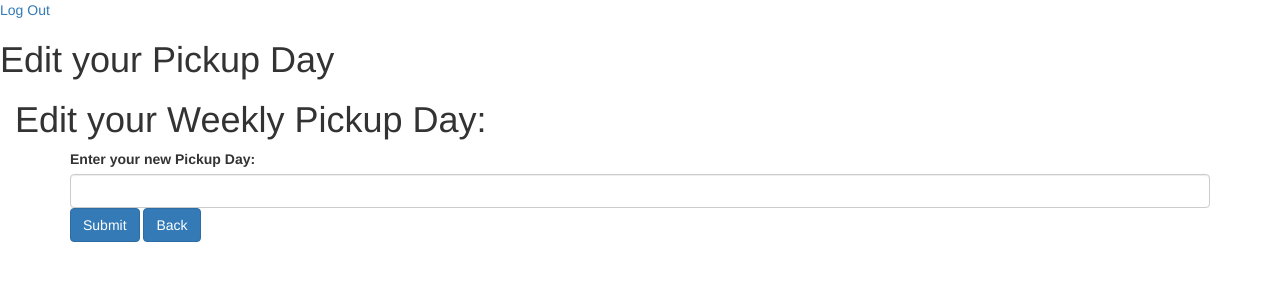
After one commit to MadisonLifeAgent/TrashCollectorRepo, a Django app: page /customers/changepickupdate/ in a window 1280 px wide. The commit adds this page. Shown: the top 300 px of the page. Run offline with Django 3.2, Linux system fonts and the light colour scheme; a user stored in the database is signed in; tables that the repository leaves empty hold one stand-in row (values such as "Sample post"); some libraries are stand-ins or nearby versions.

Commit message:
added pickupday (nav bar link, html, function, and path)

```diff
--- /dev/null
+++ b/trash_collector/customers/templates/customers/pickup_day.html
@@ -0,0 +1,24 @@
+{% extends 'base.html' %}
+{# This top line allows this template to utilizing the styling and layout from the base. All your templates should do the same. #}
+
+{% block title %} Edit your Pickup Day {% endblock %}
+
+{% block header %} Edit your Pickup Day {% endblock %}
+
+{% block content %}
+  <!-- Go here if customer logged in -->
+  {% if user.is_authenticated %}
+    <h1 class="container-fluid"> Edit your Weekly Pickup Day: </h1>
+    <form action="{% url 'customers:pickup_day' %}" method="post" class="container">
+        {% csrf_token %}
+        <div class="form-floating mb-3">
+            <label for="pickup_day" class="form-label">Enter your new Pickup Day:</label>
+            <input type="text" name="pickup_day" id="pickup_day" class="form-control">
+        </div>
+
+        <button type="submit" class="btn btn-primary">Submit</button>
+        <a href="{% url 'customers:index' %}"  class="btn btn-primary">Back</a>
+    </form>
+
+  {% endif %}
+{% endblock %}
--- a/trash_collector/customers/urls.py
+++ b/trash_collector/customers/urls.py
@@ -8,5 +8,7 @@ app_name = "customers"
 urlpatterns = [
     path('', views.index, name="index"),
     path('create/', views.create, name="create"),
-    path('editsuspensiondates/', views.suspension, name="suspension")
+    path('editsuspensiondates/', views.suspension, name="suspension"),
+    # path('myaccount/', views.my_account, name="my_account"),
+    path('changepickupdate/', views.pickup_day, name="pickup_day"),
 ]
--- a/trash_collector/customers/views.py
+++ b/trash_collector/customers/views.py
@@ -27,6 +27,7 @@ def index(request):
     print(user)
     return render(request, 'customers/index.html', context)
 
+# create a new customer
 def create(request):
     if request.method == "POST":
         name = request.POST.get("name")
@@ -44,7 +45,7 @@ def create(request):
     else:
         return render(request, 'customers/create.html')
 
-
+# channge or pick suspension dates
 def suspension(request):
     user = request.user
     context = {
@@ -64,3 +65,26 @@ def suspension(request):
         return index(request)
     else:
         return render(request, 'customers/suspension.html')
+
+# change regular pickup day
+def pickup_day(request):
+    user = request.user
+    context = {
+        'user': user
+    }
+
+    logged_in_customer = Customer.objects.get(user=user)
+    context['logged_in_customer'] = logged_in_customer
+
+    # get pickup day from form
+    if request.method == "POST":
+        pickup_day = request.POST.get("pickup_day")
+
+        #saves new user pickup day
+        logged_in_customer.pickup_day=pickup_day
+        logged_in_customer.save()
+
+        return index(request)
+
+    else:
+        return render(request, 'customers/pickup_day.html')
--- a/trash_collector/templates/base.html
+++ b/trash_collector/templates/base.html
@@ -11,7 +11,10 @@
 {% if user.is_authenticated %}
   {% for group in user.groups.all%}
     {% if group.name == "Customers" %}
-    <p>Customer Navbar</p>
+    <p>Customer Home Page</p>
+        <!--- Customer Navigation Bar -->
+        <a id="navbar" href="{% url 'customers:pickup_day' %}">Change Pick Up Day</a>
+
     {% elif group.name == "Employees" %}
     <p>Employee Navbar</p>
     {% endif %}
```
Also changed, not shown: trash_collector/customers/templates/customers/my_account.html (added).
